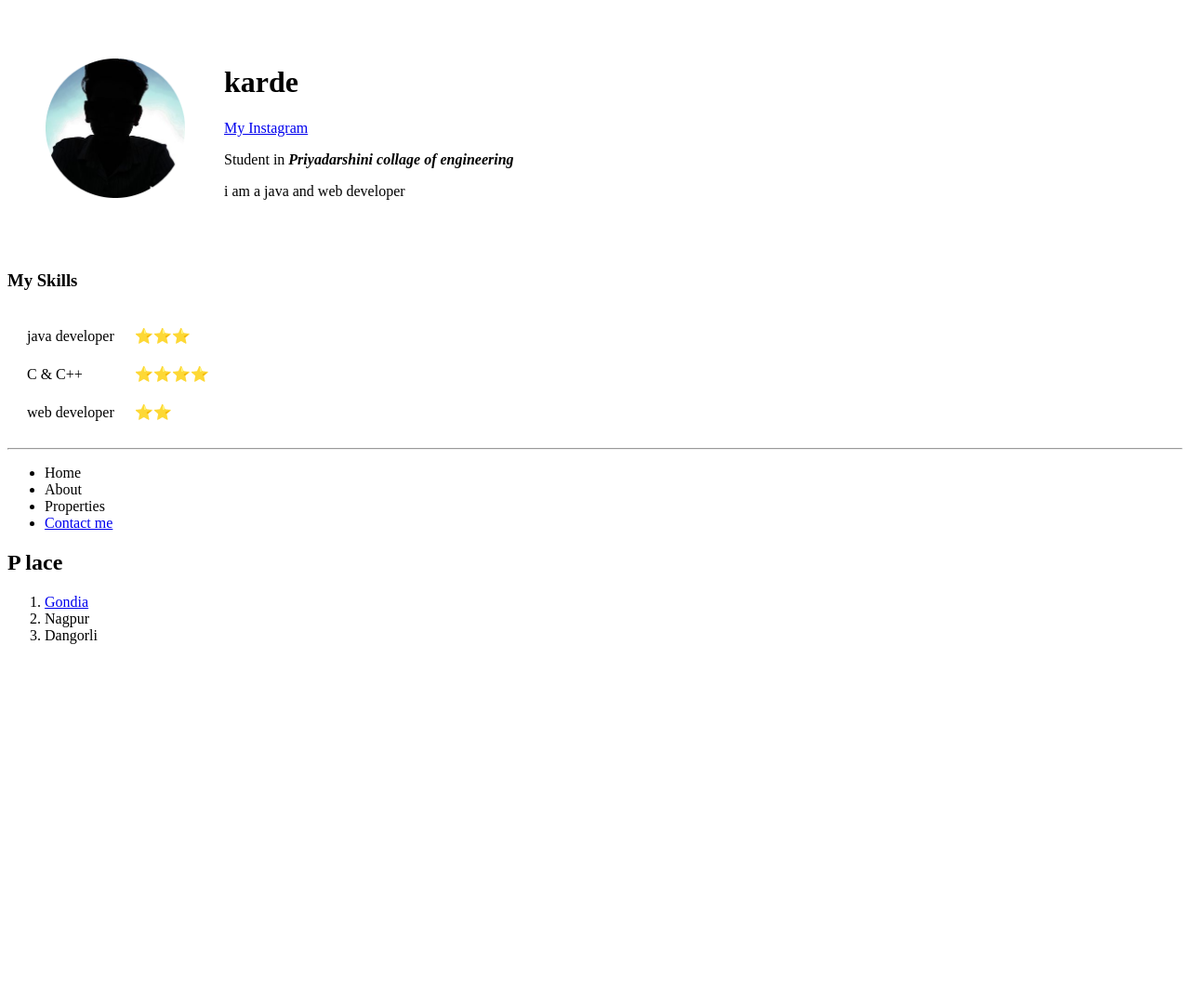
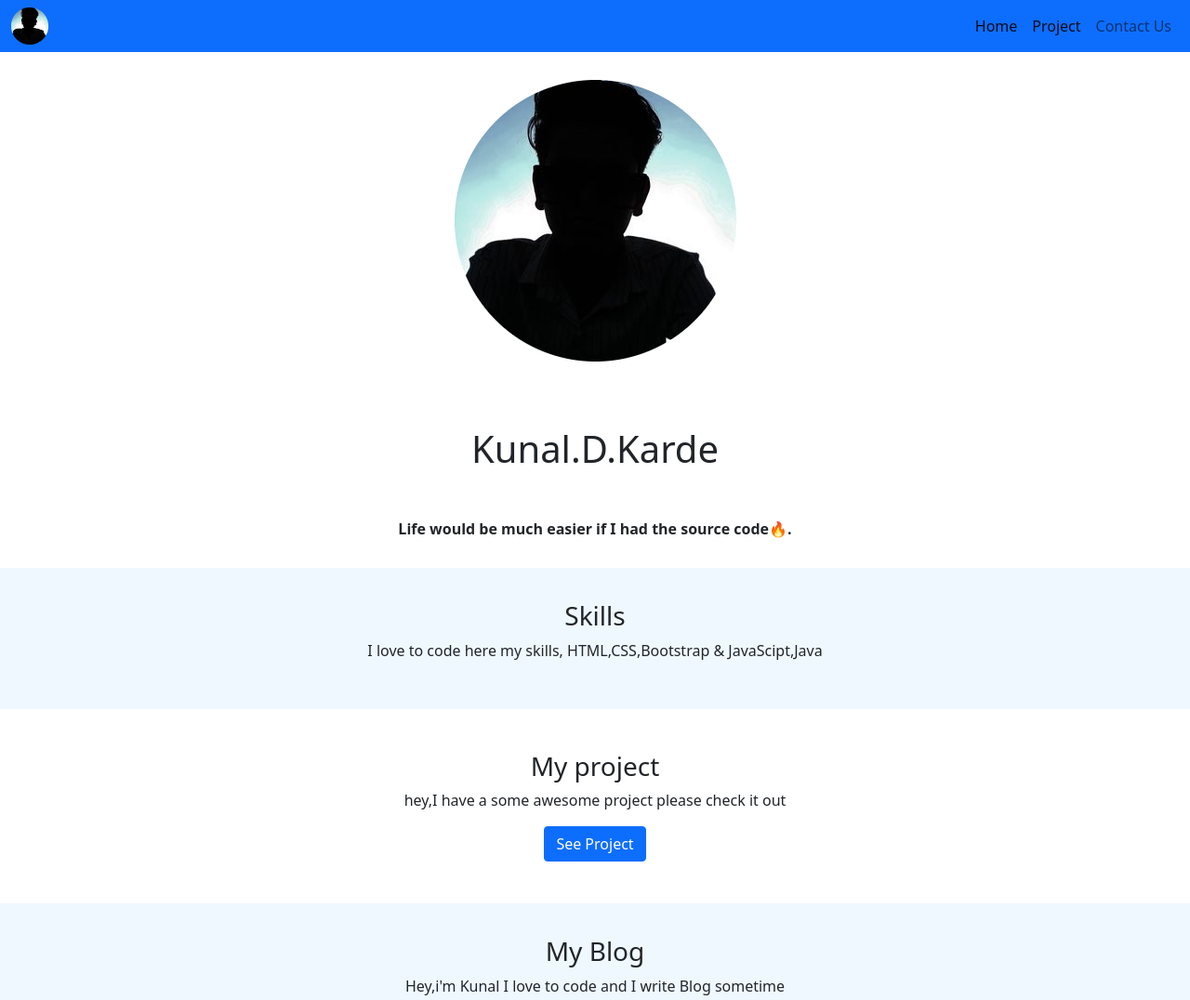
Before and after one commit to kunalkarde/Kunal-Karde, a plain HTML site: page index.html in a window 1280 px wide. Shown: the top 1076 px of the page at 93% size. Before the commit the page ends 800 px from the top, so only its background shows below. Drawn offline with nearby package versions, Linux system fonts and the light colour scheme.

Commit message:
updates bootstrap

```diff
--- a/contact.css
+++ b/contact.css
@@ -3,56 +3,53 @@ body{
     height: 100vh;
     justify-content:center;
     align-items: center;
-    padding: 10px;
+    padding: 30px;
     background: linear-gradient(135deg,#71b7e6,#9b59b6);
 }
 .container{
  max-width: 700px;
  width: 100%;
- background:#fff;
- padding:25px 30px ;
- border-radius: 5px;
+ background:rgb(255, 254, 254);
+ padding:50px 35px ;
+ border-radius:9px;
 }
 .container title{
-    font-size:25px ;
+    font-size: 30px ;
     font-weight: 500;
     position: relative;
 
 }
-.container.title::before{
+.container .title ::before{
     content: '';
     position:absolute;
     left: 0;
-    height:0 ;
-    width: 3px;
-    background:#9b59b6;
+    bottom: 0;
+    height:3px;
+    width: 30px;
+    background: linear-gradient(135deg,#71b7e6,#9b59b6);
 }
-.container form.user-details{
+.container form .user-details{
     display: flex;
     flex-wrap: wrap;
     justify-content: space-between;
 
 
 }
-form.user-details.input-box{
-    width: calc(100%/2-20px);
+form.user-details .input-box{
+    width: calc(100% / 2 -20px);
 }
 
-.user-details.input-box input{
-    height: 45px; ;
-    width: 100%;
+.user-details .input-box input{
+    height: 35px; ;
+    width: 90%;
 }
-
-        hr {
-            background-color: #b4cece;
-            border-style: none;
-            border-top: dotted;
-            border-color: rgb(32, 21, 21);
-            border-width: 5px;
-            width: 10%;
-        }
-
-        img {
-            width: 150px;
-            height: 150px;
-        }
+form.user-details .input-box  .details{
+    font-weight: 500;
+    margin-bottom:9px ;
+}
+.title{
+    text-align: center;
+}
+.button{
+  margin:auto;
+}
--- a/index.html
+++ b/index.html
@@ -1,67 +1,68 @@
 <!DOCTYPE html>
-<!--
-To change this license header, choose License Headers in Project Properties.
-To change this template file, choose Tools | Templates
-and open the template in the editor.
--->
-
-<html>
+<html lang="en">
 
 <head>
-    <title>Mysite</title>
+    <meta charset="UTF-8">
+    <meta http-equiv="X-UA-Compatible" content="IE=edge">
+    <meta name="viewport" content="width=device-width, initial-scale=1.0">
+    <link href="https://cdn.jsdelivr.net/npm/bootstrap@5.1.3/dist/css/bootstrap.min.css" rel="stylesheet"
+        integrity="sha384-1BmE4kWBq78iYhFldvKuhfTAU6auU8tT94WrHftjDbrCEXSU1oBoqyl2QvZ6jIW3" crossorigin="anonymous">
     <link rel="stylesheet" href="style.css">
-    <meta charset="UTF-8">
-    <meta name="viewport" content="width=device-width, initial-scale=1.0">
+    <title>kunalkarde</title>
 </head>
 
 <body>
-    <table cellspacing=40">
-        <tr>
-            <td><img src="img/kunalprofileimage-modified.png" alt="kunal profile picture" width="150" height="150"></td>
-            <td>
-                <h1> karde</h1>
-                <a href="https://www.instagram.com/kunal_karde/">My Instagram</a>
-                <p>
-                    Student in <strong><em>Priyadarshini collage of engineering </em></strong>
-                </p>
-                <p>i am a java and web developer </p>
-            </td>
-        </tr>
-    </table>
+    <nav class="navbar navbar-expand-sm navbar-light bg-primary">
+        <div class="container-fluid ">
+            <img src="kunalprofileimage-modified.png" alt="" width="40" height="40">
+            <a class="navbar-brand " href="#"></a>
+            <button class="navbar-toggler" type="button" data-bs-toggle="collapse"
+                data-bs-target="#navbarSupportedContent" aria-controls="navbarSupportedContent" aria-expanded="false"
+                aria-label="Toggle navigation">
+                <span class="navbar-toggler-icon"></span>
+            </button>
+            <div class="collapse navbar-collapse justify-content-end" id="navbarSupportedContent">
+                <ul class="navbar-nav ">
+
+                    <li class="nav-item">
+                        <a class="nav-link active" aria-current="page" href="#">Home</a>
+                    </li>
+                    <li class="nav-item">
+                        <a class="nav-link active" aria-current="page" href="#">Project</a>
+                    </li>
+                    <li class="nav-item">
+                        <a class="nav-link" href="contact.html">Contact Us</a>
+                    </li>
+                </ul>
+            </div>
+        </div>
+    </nav>
+
+    <img id="img-kunal" src="kunalprofileimage-modified.png" class="rounded mx-auto d-block" alt="kunalimage">
+    <h1 id="name-1">Kunal.D.Karde</h1>
+    <p id="text-1"><b>Life would be much easier if I had the source code🔥.</b></p>
+    <section class="ow section">
+        <h3>Skills</h3>
+        <p>I love to code here my skills, HTML,CSS,Bootstrap & JavaScipt,Java</p>
+    </section>
+
+    <section class="section">
+        <h3>My project</h3>
+        <p>hey,I have a some awesome project please check it out</p>
+        <!-- <a href="project.html">See Project</a> -->
+        <a class="btn btn-primary" href="project.html" role="button">See Project</a>
+    </section>
+
+    <section class="ow section">
+        <h3>My Blog</h3>
+        <p>Hey,i'm Kunal I love to code and I write Blog sometime</p>
+        <!-- <a href="Blog.html">See Blog</a> -->
+        <a class="btn btn-primary" href="blog.html" role="button">My Blog</a>
+    </section>
 
 
 
 
-    <h3>My Skills </h3>
-    <table cellspacing="20">
-        <tr>
-            <td> java developer </td>
-            <td>⭐⭐⭐</td>
-        </tr>
-        <tr>
-            <td> C & C++ </td>
-            <td>⭐⭐⭐⭐</td>
-        </tr>
-        <tr>
-            <td>web developer </td>
-            <td>⭐⭐</td>
-        </tr>
-    </table>
-    <hr>
-
-    <ul>
-        <li>Home</li>
-        <li>About</li>
-        <li>Properties</li>
-        <li><a href="contactme.html">Contact me</a></li>
-
-    </ul>
-    <h2>P lace</h2>
-    <ol type="1">
-        <li> <a href="https://gondia.gov.in/en/">Gondia</a></li>
-        <li>Nagpur</li>
-        <li>Dangorli</li>
-    </ol>
 </body>
 
 </html>
--- a/style.css
+++ b/style.css
@@ -0,0 +1,28 @@
+#img-kunal{
+    margin-top:10px;
+    padding:20px;
+}
+#name-1{
+  margin-top: 20px;
+   padding: 30px;
+   text-align:center;
+}
+#text-1{
+    margin-top: 20px;
+    margin-bottom:30px;
+    text-align: center;
+}
+.section{
+    text-align:center;
+    margin:10px auto;
+    padding:35px;
+
+}
+.ow{
+    background-color: aliceblue;
+}
+.body{
+    background:linear-gradient(-45deg,#ee7652,#e73c7e,#23a605,#2305ab);
+    background-size: 400% 400%;
+    position: relative;
+}
```
Also changed, not shown: contactme.html (+1 -0 lines), blog.html (added), kunalprofileimage-modified.png (added), project.html (added).
